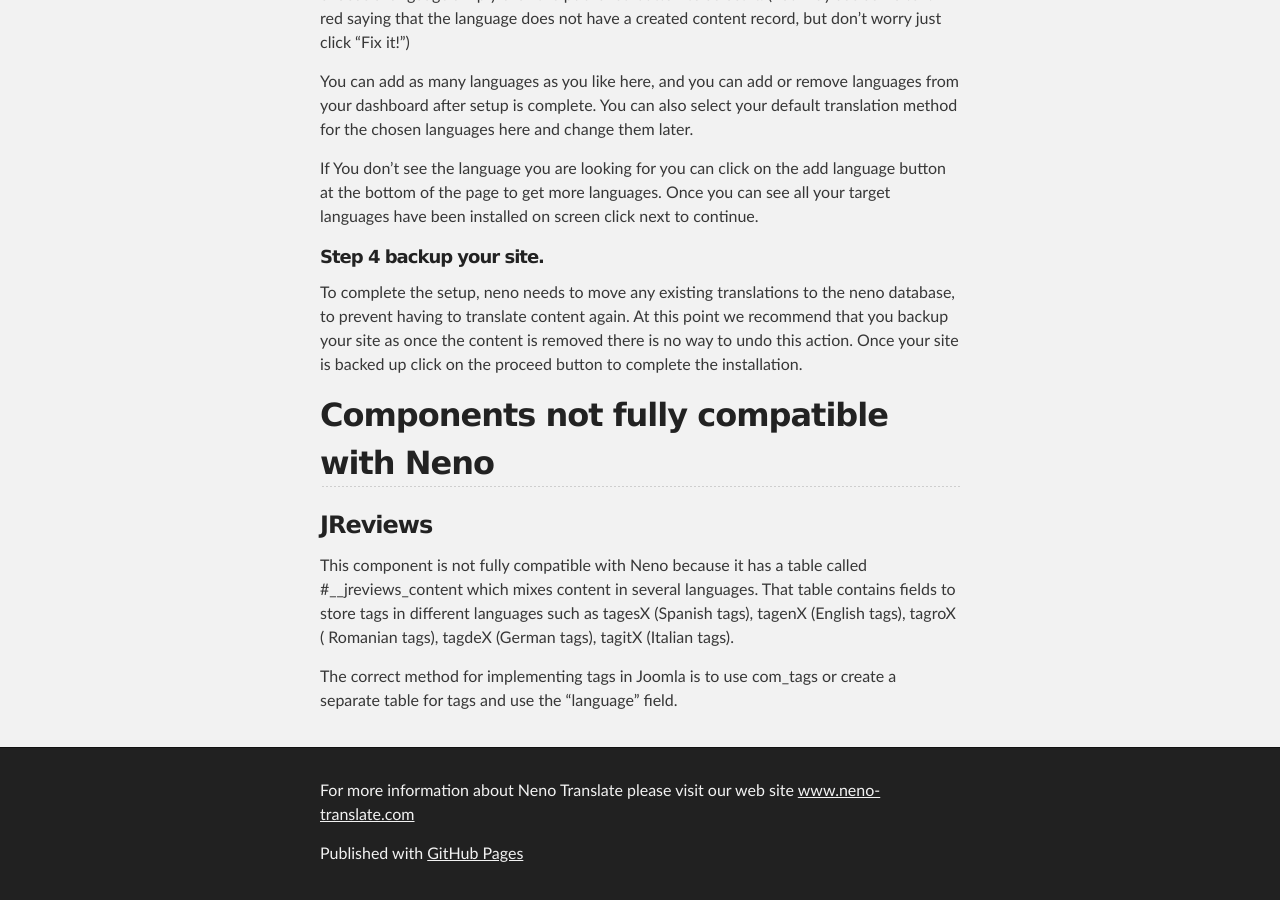
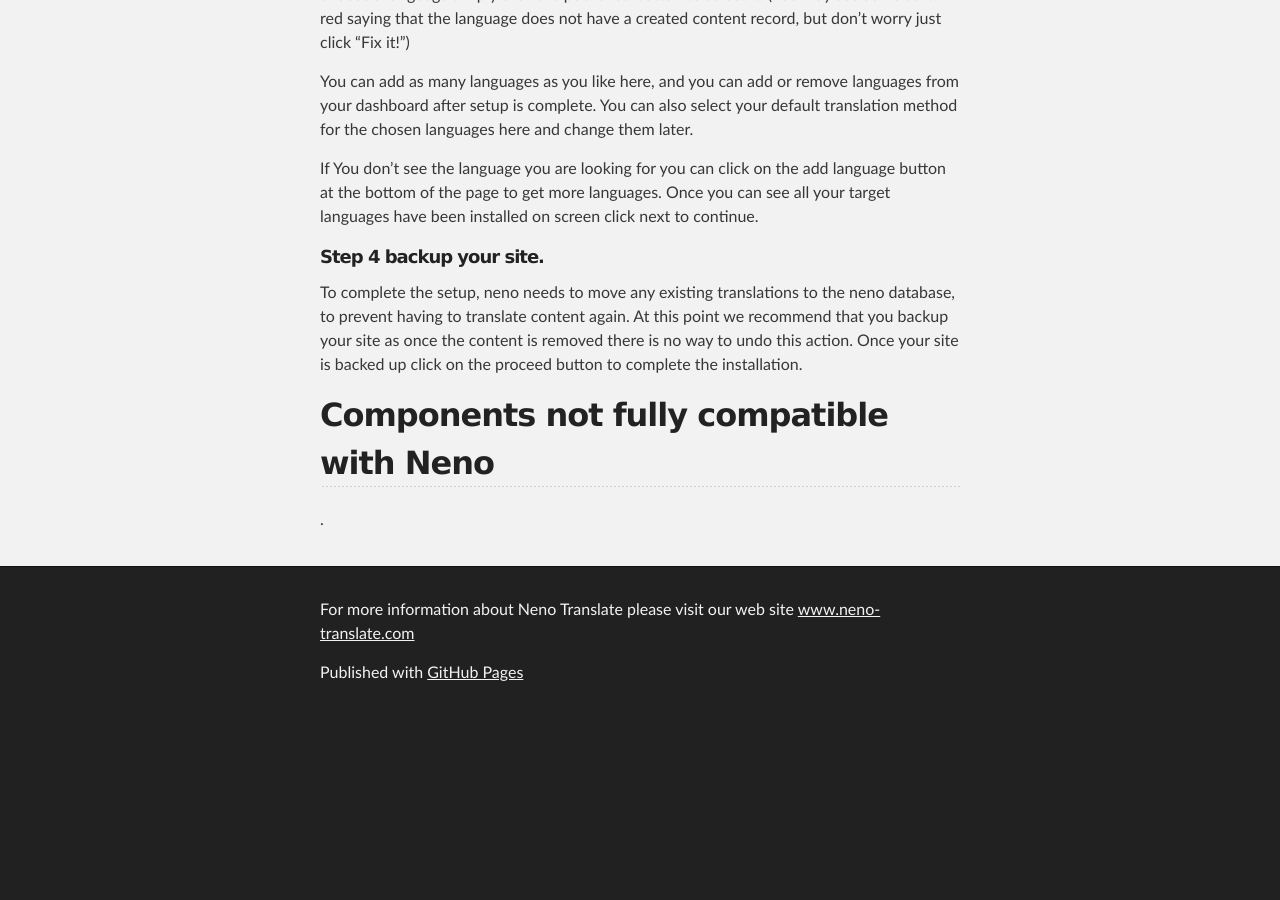
Before and after one commit to javigomez/neno, a Jekyll site: the page built from index.md, in a window 1280 px wide and 900 px high, scrolled down 1220 px. Built offline with Jekyll 4.4.1, drawn with Linux system fonts in a browser that asks for light colours; Markdown is read by kramdown in place of the engine named in the settings; after the commit the page ends 1939 px from its top, so only the background shows below that.

Commit message:
Update index.md

```diff
--- a/index.md
+++ b/index.md
@@ -38,7 +38,4 @@ To complete the setup, neno needs to move any existing translations to the neno
 
 ## Components not fully compatible with Neno
 
-### JReviews
-This component is not fully compatible with Neno because it has a table called \#__jreviews_content which mixes content in several languages. That table contains fields to store tags in different languages such as tagesX (Spanish tags), tagenX (English tags), tagroX ( Romanian tags), tagdeX (German tags), tagitX (Italian tags).
-
-The correct method for implementing tags in Joomla is to use com_tags or create a separate table for tags and use the “language” field.
+.
```
